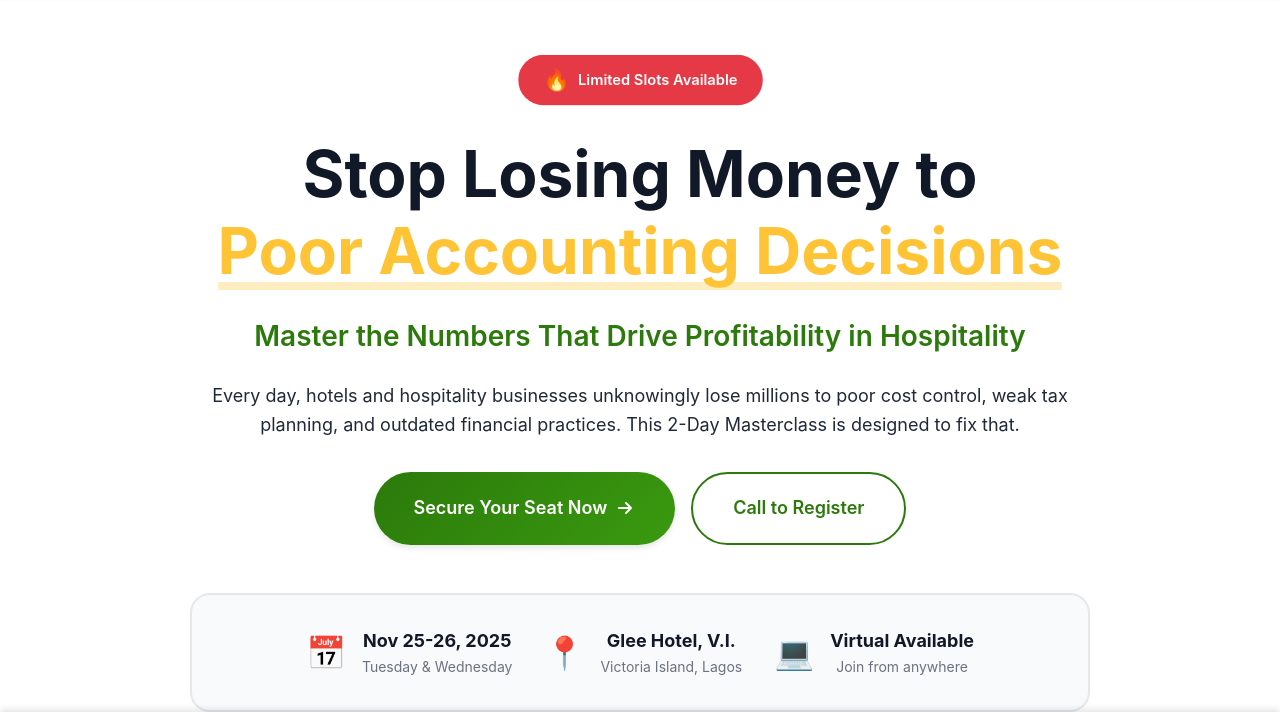
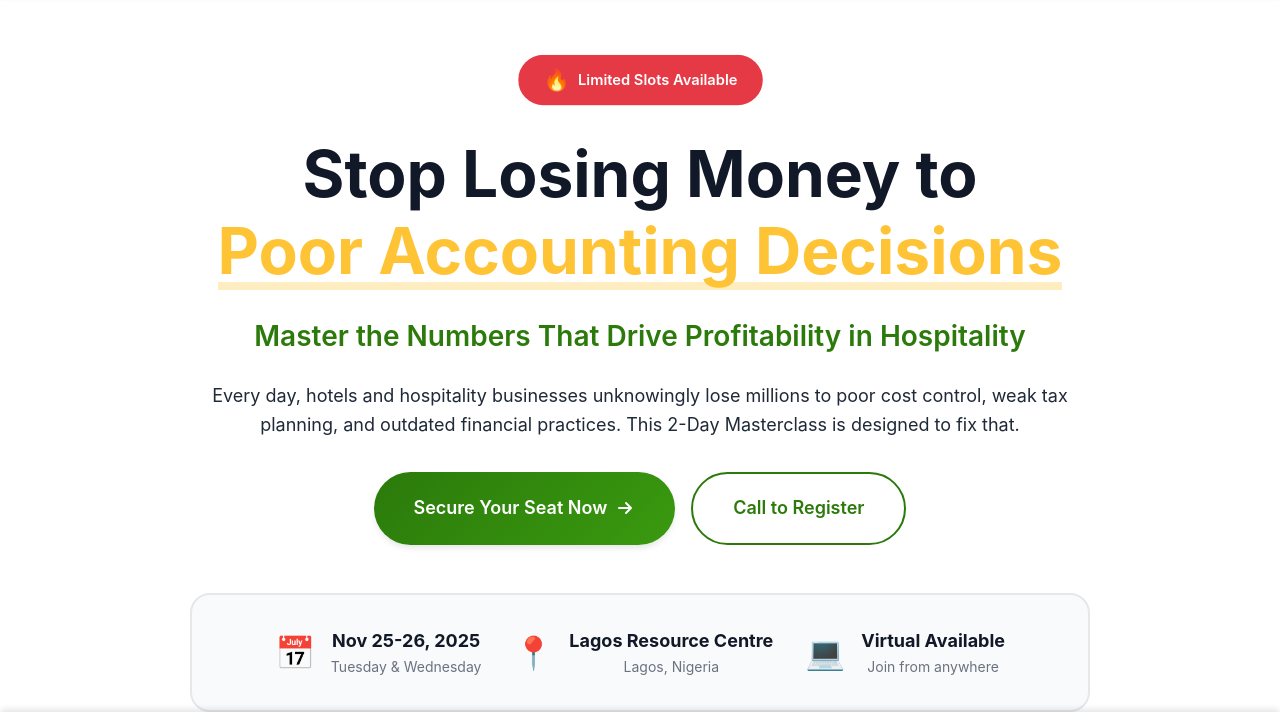
Before and after one commit to NexaTechX/Hospitality-Masterclass, a plain HTML site: page index.html in a window 1280 px wide. Shown: the part 88-800 px from the top of the page. Drawn offline with Linux system fonts and the light colour scheme.

Commit message:
Update venue details in index.html to reflect the new location as Lagos Resource Centre, and adjust the footer to include collaboration with Adebola Sobanjo & Co. Additionally, update several image assets for speakers and logos.

```diff
--- a/index.html
+++ b/index.html
@@ -73,8 +73,8 @@
                     <div class="info-item">
                         <span class="info-icon">📍</span>
                         <div>
-                            <strong>Glee Hotel, V.I.</strong>
-                            <p>Victoria Island, Lagos</p>
+                            <strong>Lagos Resource Centre</strong>
+                            <p>Lagos, Nigeria</p>
                         </div>
                     </div>
                     <div class="info-item">
@@ -275,8 +275,8 @@
                 <div class="event-detail-card">
                     <div class="detail-icon">📍</div>
                     <h3>Venue</h3>
-                    <p><strong>Glee Hotel</strong></p>
-                    <p>Akin Olugbade Street<br>Off Adeola Odeku<br>Victoria Island, Lagos</p>
+                    <p><strong>Lagos Resource Centre</strong></p>
+                    <p>Lagos, Nigeria</p>
                 </div>
                 <div class="event-detail-card">
                     <div class="detail-icon">📅</div>
@@ -597,7 +597,7 @@
                 <div class="footer-section">
                     <h4>Event Details</h4>
                     <p>Nov 25-26, 2025</p>
-                    <p>Glee Hotel, Victoria Island</p>
+                    <p>Lagos Resource Centre</p>
                     <p>9:00 AM Daily</p>
                 </div>
                 <div class="footer-section">
@@ -607,9 +607,9 @@
                 </div>
                 <div class="footer-section">
                     <h4>Organized By</h4>
+                    <p>HATMAN</p>
+                    <p>in collaboration with</p>
                     <p>Adebola Sobanjo & Co.</p>
-                    <p>BKR International</p>
-                    <p>HATMAN</p>
                 </div>
             </div>
             <div class="footer-bottom">
```
Also changed, not shown: images/hero/mha.jpg, images/logos/hatman.jpg, images/speakers/Adebayo.jpg, images/speakers/Matthew.jpg.
